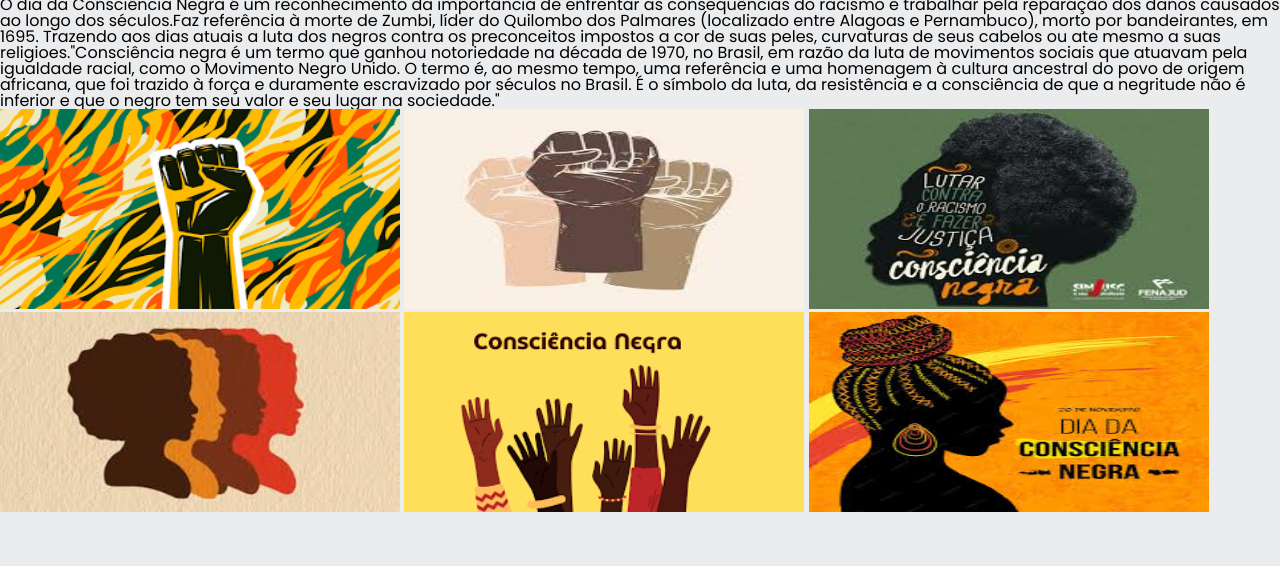
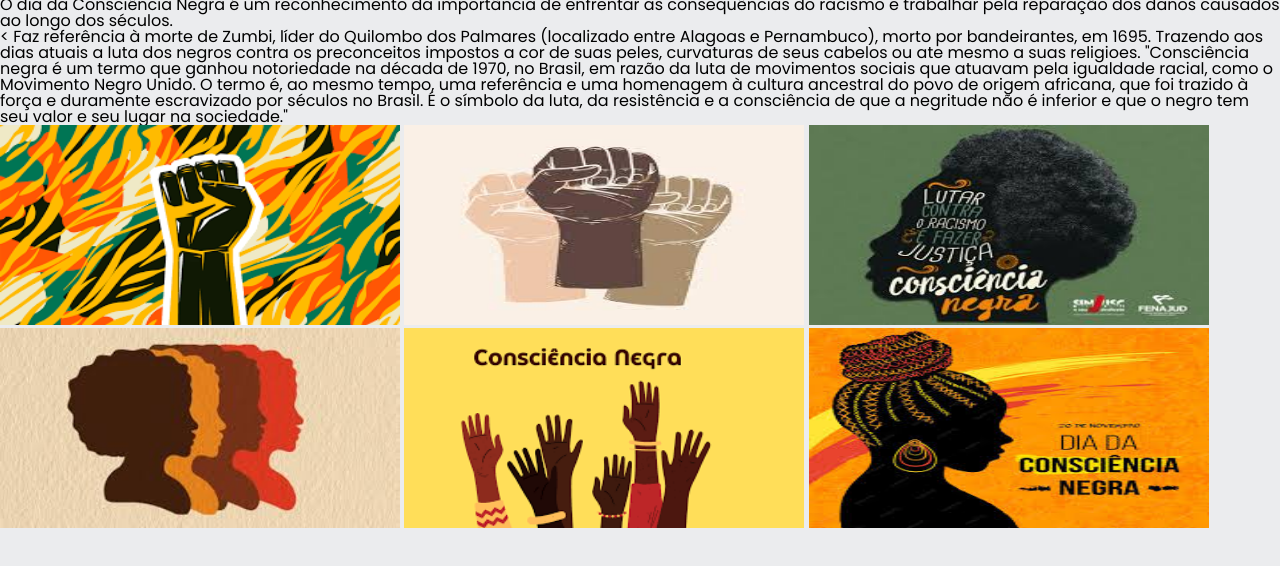
Before and after one commit to Ketyzinh4/siteresponsive, a plain HTML site: page index.html in a window 1280 px wide. Shown: the part 88-654 px from the top of the page. Drawn offline with Linux system fonts and the light colour scheme.

Commit message:
Update index.html

```diff
--- a/index.html
+++ b/index.html
@@ -58,7 +58,7 @@
     <section id="Galeria Arte">
         <h2></h2>
         <h2></h2>
-        <p>O dia da Consciência Negra é um reconhecimento da importância de enfrentar as consequências do racismo e trabalhar pela reparação dos danos causados ao longo dos séculos.Faz referência à morte de Zumbi, líder do Quilombo dos Palmares (localizado entre Alagoas e Pernambuco), morto por bandeirantes, em 1695. Trazendo aos dias atuais a luta dos negros contra os preconceitos impostos a cor de suas peles, curvaturas de seus cabelos ou ate mesmo a suas religioes."Consciência negra é um termo que ganhou notoriedade na década de 1970, no Brasil, em razão da luta de movimentos sociais que atuavam pela igualdade racial, como o Movimento Negro Unido. O termo é, ao mesmo tempo, uma referência e uma homenagem à cultura ancestral do povo de origem africana, que foi trazido à força e duramente escravizado por séculos no Brasil. É o símbolo da luta, da resistência e a consciência de que a negritude não é inferior e que o negro tem seu valor e seu lugar na sociedade."</p>
+        <p>O dia da Consciência Negra é um reconhecimento da importância de enfrentar as consequências do racismo e trabalhar pela reparação dos danos causados ao longo dos séculos.<br/<br/>< Faz referência à morte de Zumbi, líder do Quilombo dos Palmares (localizado entre Alagoas e Pernambuco), morto por bandeirantes, em 1695. Trazendo aos dias atuais a luta dos negros contra os preconceitos impostos a cor de suas peles, curvaturas de seus cabelos ou ate mesmo a suas religioes. "Consciência negra é um termo que ganhou notoriedade na década de 1970, no Brasil, em razão da luta de movimentos sociais que atuavam pela igualdade racial, como o Movimento Negro Unido. O termo é, ao mesmo tempo, uma referência e uma homenagem à cultura ancestral do povo de origem africana, que foi trazido à força e duramente escravizado por séculos no Brasil. É o símbolo da luta, da resistência e a consciência de que a negritude não é inferior e que o negro tem seu valor e seu lugar na sociedade."</p>
         <div class="grid-container">
             <div class="grid-item">
                 <img src="img/images.png" alt="Arte de Rua 1" style="width:400px;height:200px;">
```
